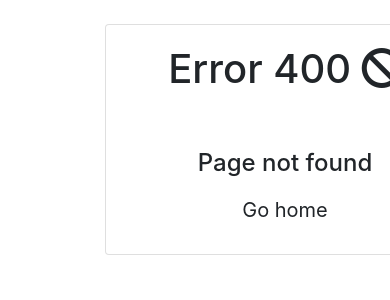
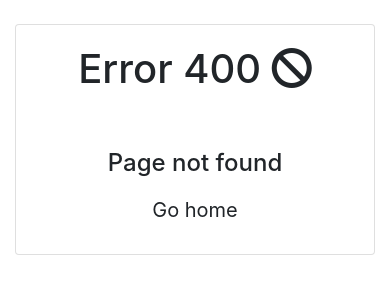
Before and after one commit to AnclaTechs/minify, a Django app: template src/templates/404.html in a window 390 px wide. Shown: the part 56-356 px from the top of the page. Run offline with Django 3.2, Linux system fonts and the light colour scheme; the template is opened without the code that fills it, so the values that code supplies are empty; parts of the project's set-up code (start-up, migrations or seed data) failed here and were passed over; some libraries are stand-ins or nearby versions.

Commit message:
mobile-view misalignment verifymail

```diff
--- a/src/templates/404.html
+++ b/src/templates/404.html
@@ -3,7 +3,7 @@
 
 <div class="container">
   <br />
-  <div class="card card-body col-sm-6 offset-3 text-center">
+  <div style="float: none; margin: 0 auto;" class="card card-body col-sm-6 text-center">
     <h1>Error 400 <i class="fas fa-ban"></i></h1>
     <br />
     <br />
--- a/src/templates/500.html
+++ b/src/templates/500.html
@@ -5,7 +5,7 @@
 
 <div class="container">
   <br />
-  <div class="card card-body col-sm-6 offset-3 text-center">
+  <div style="float: none; margin: 0 auto;" class="card card-body col-sm-6 text-center">
     <h1>Error 500</i></h1>
     <h4>Something went wrong 😭</h4>
     <br/>
--- a/src/templates/allauth/account/account_inactive.html
+++ b/src/templates/allauth/account/account_inactive.html
@@ -2,7 +2,7 @@
 
 <div class="container">
   <br />
-  <div class="card card-body col-sm-6 offset-3 text-center">
+  <div style="float: none; margin: 0 auto;" class="card card-body col-sm-6 text-center">
     <h1>{% trans "Account Inactive" %}</h1>
 
     <p>{% trans "This account is inactive." %}</p>
--- a/src/templates/allauth/account/logout.html
+++ b/src/templates/allauth/account/logout.html
@@ -2,7 +2,7 @@
 {% block head_title %}{% trans "Minify | Sign Out" %}{% endblock %} {% block content %}
 <div class="container">
   <br />
-  <div class="card card-body col-sm-6 offset-3 text-center">
+  <div style="float: none; margin: 0 auto;" class="card card-body col-sm-6 text-center">
     <h1>{% trans "Sign Out" %}</h1>
 
     <p>{% trans 'Are you sure you want to sign out?' %}</p>
--- a/src/templates/allauth/account/verification_sent.html
+++ b/src/templates/allauth/account/verification_sent.html
@@ -1,7 +1,7 @@
 {% extends "account/base.html" %} {% load i18n %} {% block head_title %}{% trans "Verify Your E-mail Address" %}{% endblock %} {% block content %}
 <div class="container">
   <br />
-  <div class="card card-body col-sm-6 offset-3 text-center">
+  <div style="float: none; margin: 0 auto;" class="card card-body col-sm-6 text-center">
     <h1>{% trans "Verify Your E-mail Address" %}</h1>
 
     <p>
--- a/src/templates/allauth/account/verified_email_required.html
+++ b/src/templates/allauth/account/verified_email_required.html
@@ -2,7 +2,7 @@
 
 <div class="container">
   <br />
-  <div class="card card-body col-sm-6 offset-3 text-center">
+  <div style="float: none; margin: 0 auto;" class="card card-body col-sm-6 text-center">
     <h1>{% trans "Verify Your E-mail Address" %}</h1>
 
     {% url 'account_email' as email_url %}
```
